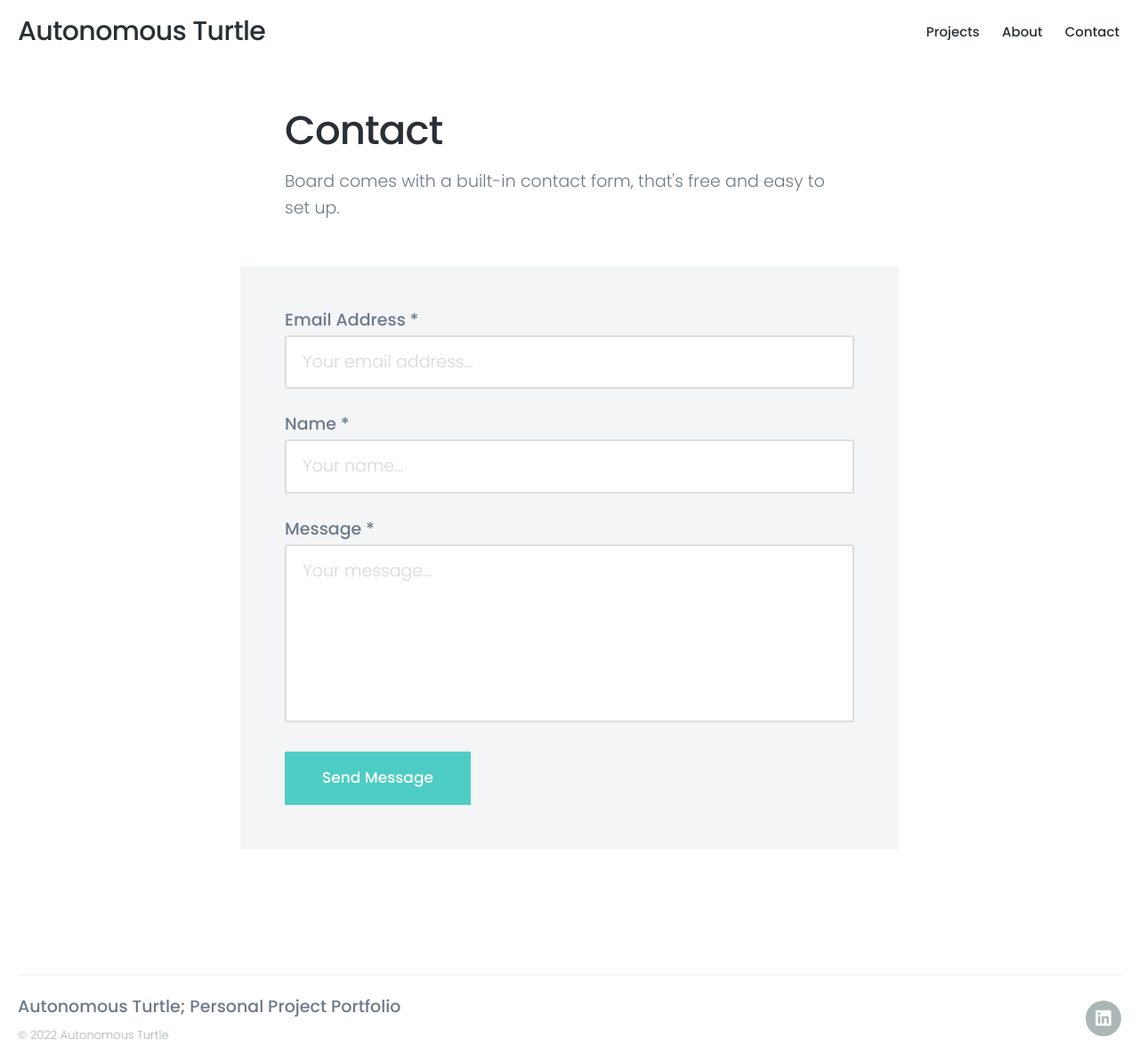
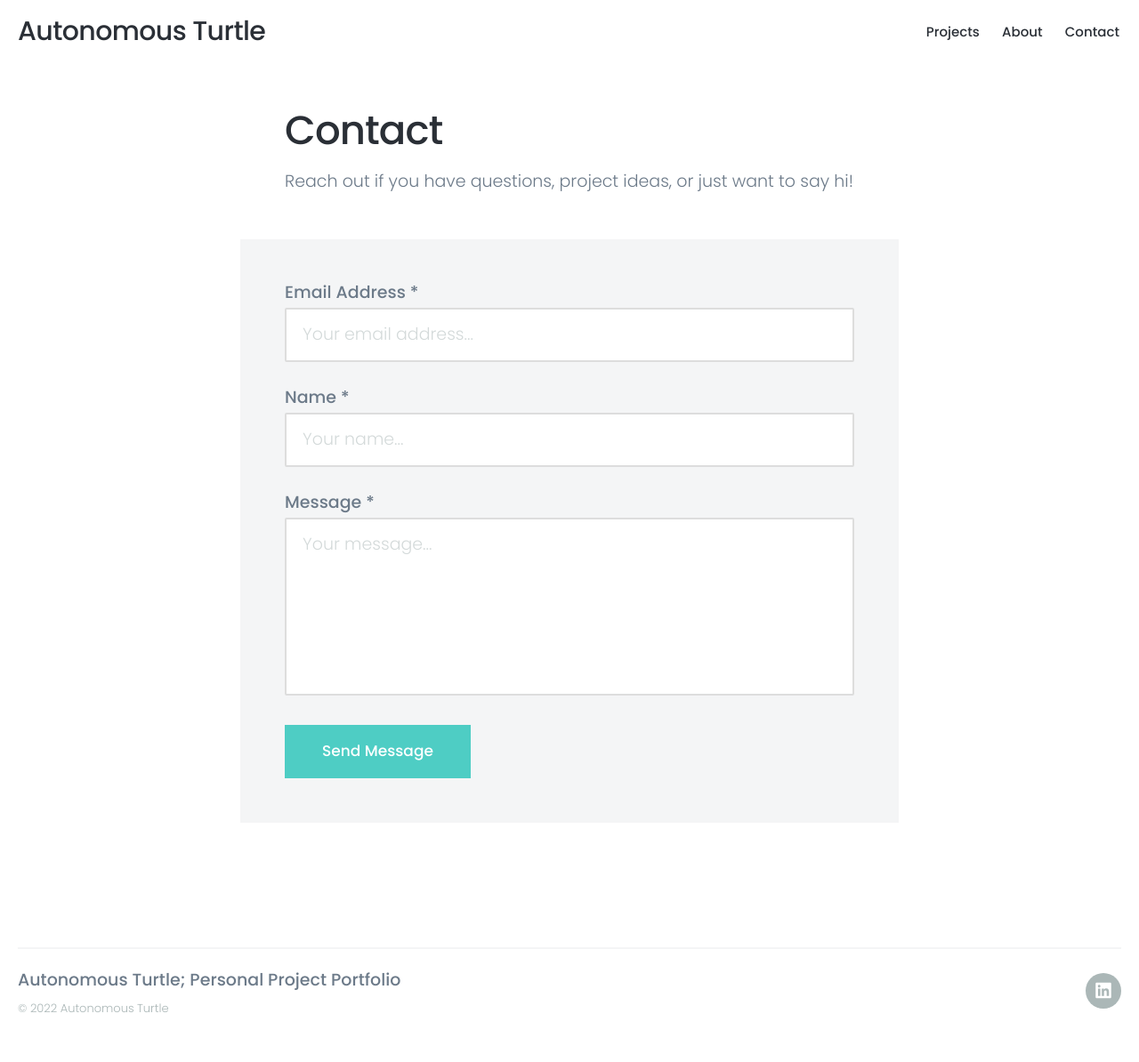
Before and after one commit to autonomousTurtle/portfolio, a Jekyll site: the page built from _pages/contact.md, in a window 1280 px wide. Shown: the whole page at 89% size. Built offline with Jekyll 4.4.1, drawn with Linux system fonts in a browser that asks for light colours; nearby versions of some CDN libraries; after the commit the page ends 1164 px from its top, so only the background shows below that.

Commit message:
Update contact.md

```diff
--- a/_pages/contact.md
+++ b/_pages/contact.md
@@ -1,6 +1,6 @@
 ---
 title: Contact
-subtitle: Board comes with a built-in contact form, that's free and easy to set up.
+subtitle: Reach out if you have questions, project ideas, or just want to say hi!
 description: Board is a stylish full-width masonry grid theme.
 featured_image: /images/demo/about.jpg
 ---
```
